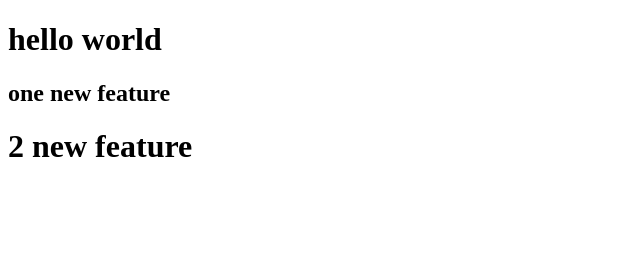
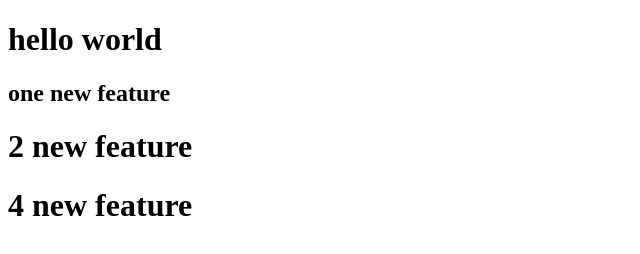
Before and after one commit to markdesigner/gitflowtry, a plain HTML site: page index.html in a window 1280 px wide. Shown: the whole page, without its empty margins (0-640 px from the left). Drawn offline with Linux system fonts and the light colour scheme.

Commit message:
4 new feature

```diff
--- a/index.html
+++ b/index.html
@@ -11,5 +11,6 @@
     <h2>one new feature</h2>
 
     <h1>2 new feature</h1>
+    <h1>4 new feature</h1>
 </body>
 </html>
```
